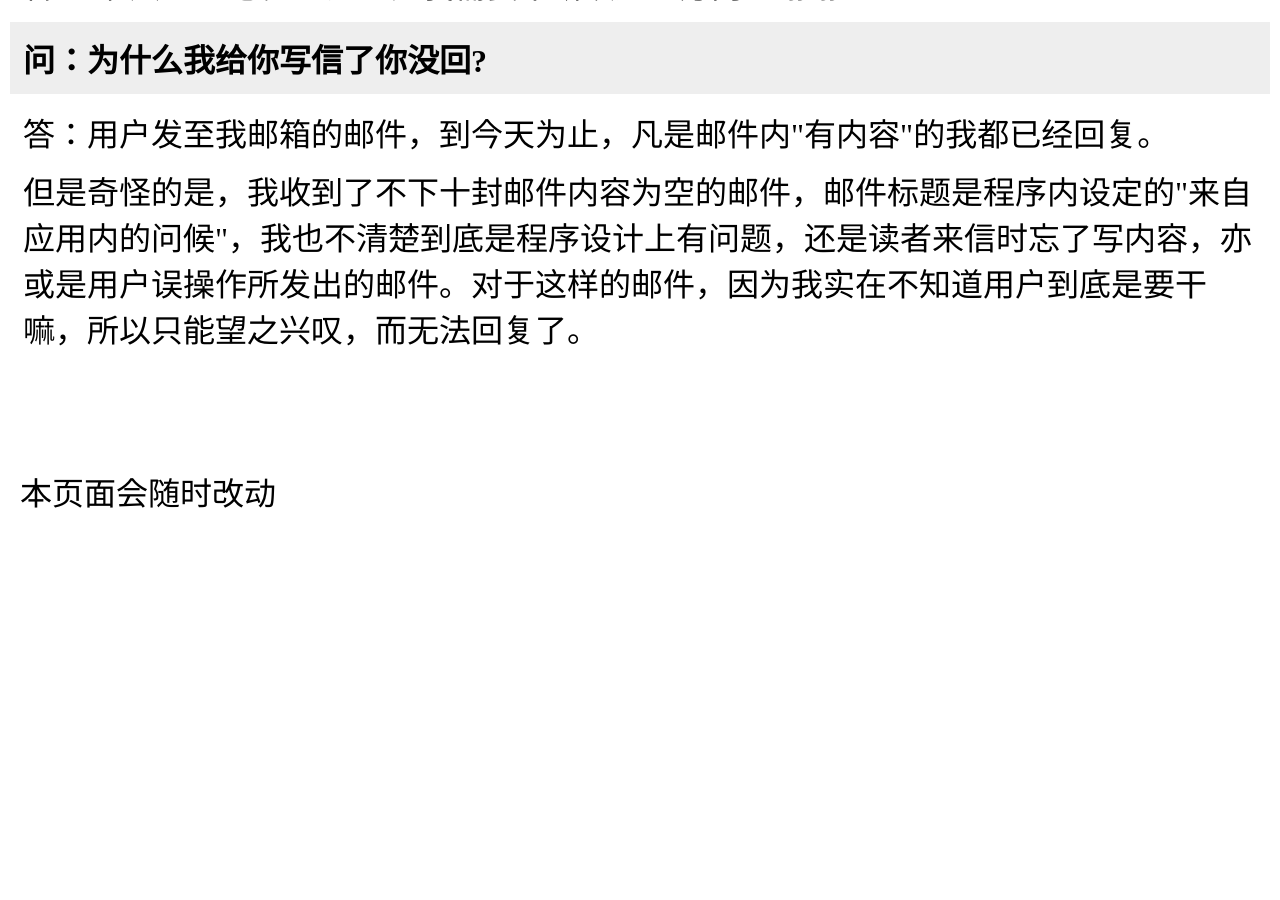
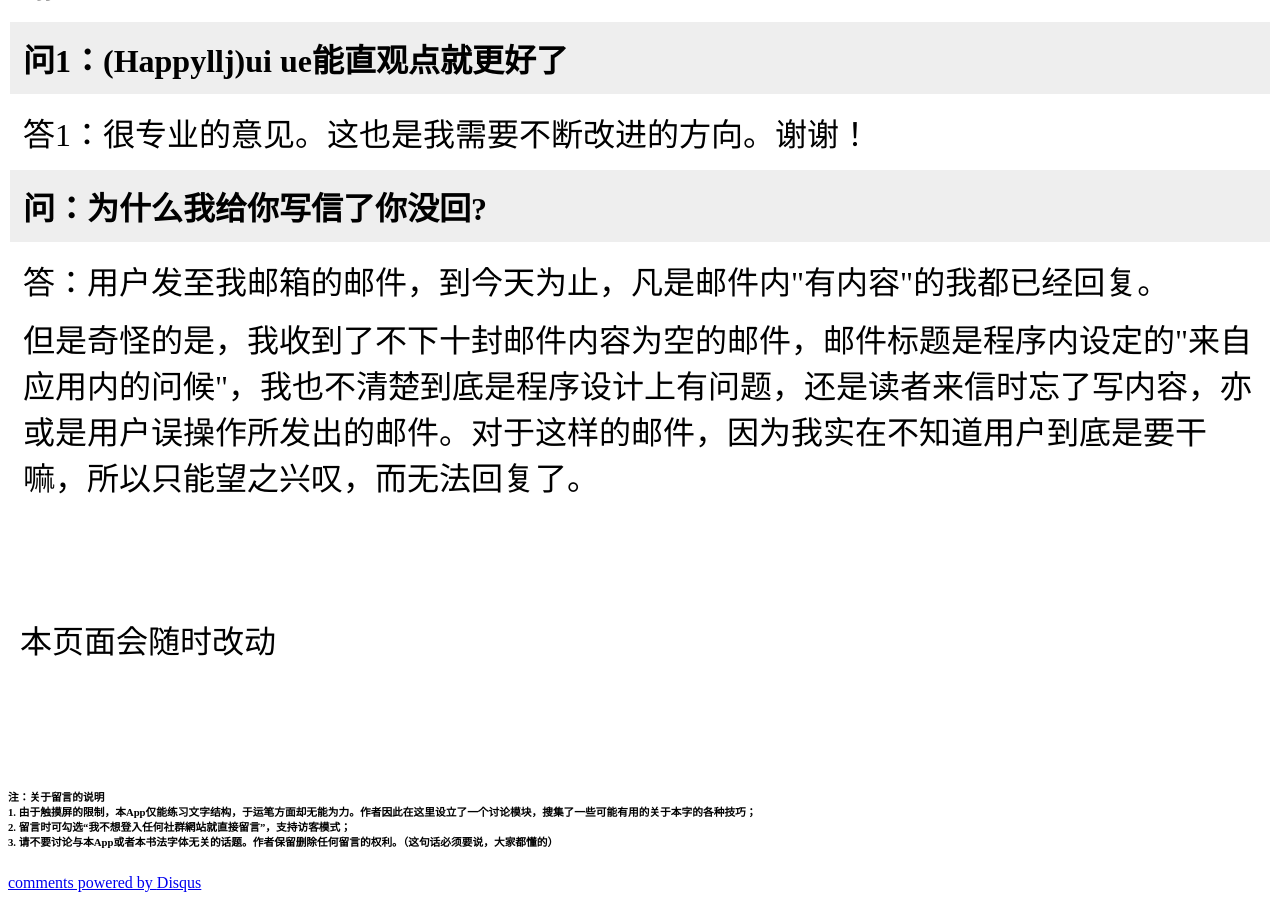
Before and after one commit to LiveCally/Help, a Jekyll site: the page built from _posts/2014-05-16-LiveCalligraphyQA.html, in a window 1280 px wide and 900 px high, scrolled down 17986 px. Built offline with Jekyll 4.4.1, drawn with Linux system fonts in a browser that asks for light colours; Markdown is read by kramdown in place of the engine named in the settings; comment, search, counter and statistics services are not loaded; before the commit the page ends 18610 px from its top, so only the background shows below that; some of the changed text lies outside the part shown.

Commit message:
bbs update to QA
bbs update to QA

```diff
--- a/_posts/2014-05-16-LiveCalligraphyQA.html
+++ b/_posts/2014-05-16-LiveCalligraphyQA.html
@@ -6,6 +6,13 @@
 <p>苹果的App Store上面不能对用户的评论进行回复，所以就整理在这里了：</p>
 
 <table>
+
+<tr align="left" bgcolor="#EEEEEE"> <th> <p>
+问：有在线问答/支持吗？
+  </p> </th> </tr>
+  <tr> <td> <p>
+答：作者在最新版本中加入了留言系统，不过无法保证能够按时回答问题。
+</p> </td> </tr>
 
 <tr align="left" bgcolor="#EEEEEE"> <th> <p>
 问62：(北京小姑)我的父母已近九十高龄，他们也很喜欢，感谢作者。
@@ -499,3 +506,23 @@
 <br/>
 <br/>
 <br/>
+
+<h6>注：关于留言的说明</br>
+    1. 由于触摸屏的限制，本App仅能练习文字结构，于运笔方面却无能为力。作者因此在这里设立了一个讨论模块，搜集了一些可能有用的关于本字的各种技巧；</br>
+    2. 留言时可勾选“我不想登入任何社群網站就直接留言”，支持访客模式；</br>
+    3. 请不要讨论与本App或者本书法字体无关的话题。作者保留删除任何留言的权利。（这句话必须要说，大家都懂的）
+</h6>
+<div id="disqus_thread"></div>
+    <script type="text/javascript">
+        /* * * CONFIGURATION VARIABLES: EDIT BEFORE PASTING INTO YOUR WEBPAGE * * */
+        var disqus_shortname = 'livecalligraphy'; // required: replace example with your forum shortname
+
+        /* * * DON'T EDIT BELOW THIS LINE * * */
+        (function() {
+            var dsq = document.createElement('script'); dsq.type = 'text/javascript'; dsq.async = true;
+            dsq.src = '//' + disqus_shortname + '.disqus.com/embed.js';
+            (document.getElementsByTagName('head')[0] || document.getElementsByTagName('body')[0]).appendChild(dsq);
+        })();
+    </script>
+    <noscript>Please enable JavaScript to view the <a href="http://disqus.com/?ref_noscript">comments powered by Disqus.</a></noscript>
+    <a href="http://disqus.com" class="dsq-brlink">comments powered by <span class="logo-disqus">Disqus</span></a>
--- a/index.html
+++ b/index.html
@@ -1,9 +1,9 @@
 ---
 layout: default
-title: 活字帖 (Live Calligraphy)
+title: 活字帖帮助 (Live Calligraphy Help)
 ---
 <h2>{{ page.title }}</h2>
-<p>111111活字帖是一款iOS应用，可让你在iPad和iPhone上欣赏和练习中国书法。</p>
+<p>活字帖是一款iOS应用，可让你在iPad和iPhone上欣赏和练习中国书法。</p>
 <p>Live Calligraphy is an iOS app used to appreciate and practice Chinese calligraphy in iPad and iPhone.</p>
 <p></p>
 <p>字贴列表(List of Calligraphy Scroll)</p>
```
